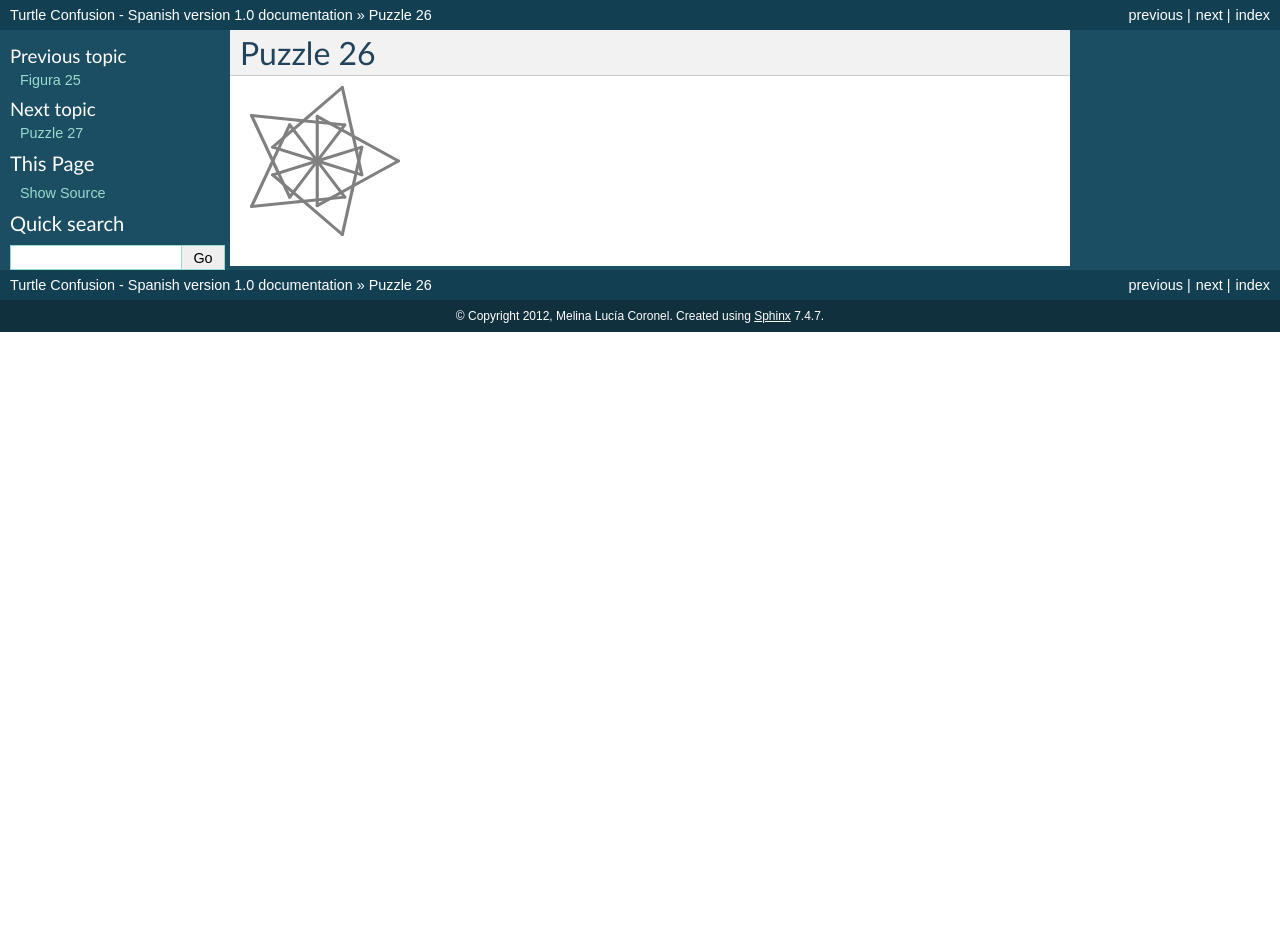
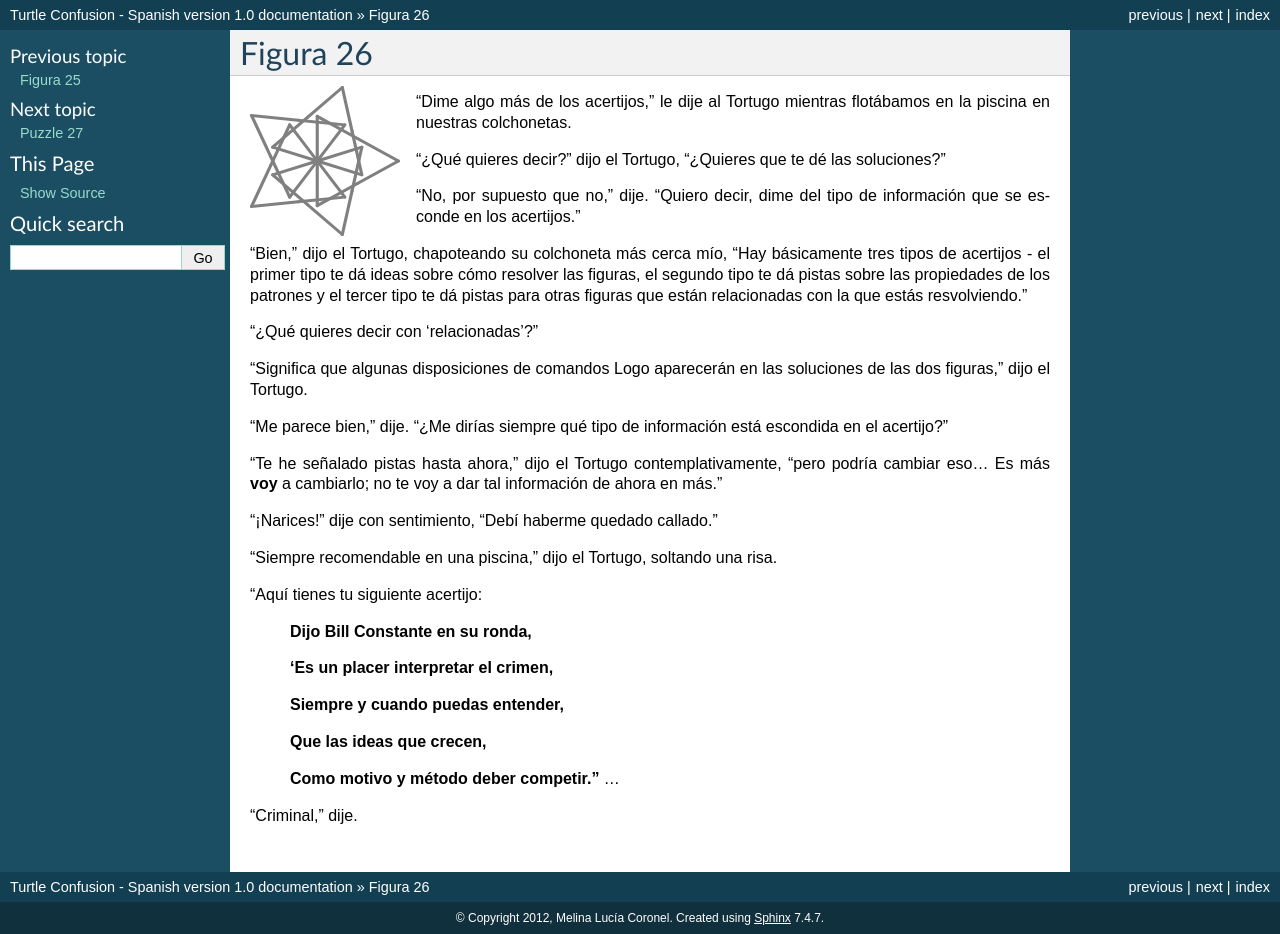
Before and after one commit to humitos/turtle-confusion-es, a Sphinx documentation site: the page built from docs/puzzle-26.rst, in a window 1280 px wide. Built offline with Sphinx 7.4.7, drawn with Linux system fonts in a browser that asks for light colours; before the commit the page ends 900 px from its top, so only the background shows below that.

Commit message:
Puzzle 26 finished

```diff
--- a/docs/puzzle-26.rst
+++ b/docs/puzzle-26.rst
@@ -1,4 +1,4 @@
-Puzzle 26
+Figura 26
 =========
 
 .. image:: _static/images/confusion-26.svg
@@ -7,3 +7,37 @@ Puzzle 26
    :scale: 50 %
    :alt: Puzzle 26
    :align: left
+
+"Dime algo más de los acertijos," le dije al Tortugo mientras flotábamos en la piscina en nuestras colchonetas.
+
+"¿Qué quieres decir?" dijo el Tortugo, "¿Quieres que te dé las soluciones?"
+
+"No, por supuesto que no," dije. "Quiero decir, dime del tipo de información que se esconde en los acertijos."
+
+"Bien," dijo el Tortugo, chapoteando su colchoneta más cerca mío, "Hay básicamente tres tipos de acertijos - el primer tipo te dá ideas sobre cómo resolver las figuras, el segundo tipo te dá pistas sobre las propiedades de los patrones y el tercer tipo te dá pistas para otras figuras que están relacionadas con la que estás resvolviendo."
+
+"¿Qué quieres decir con 'relacionadas'?"
+
+"Significa que algunas disposiciones de comandos Logo aparecerán en las soluciones de las dos figuras," dijo el Tortugo.
+
+"Me parece bien," dije. "¿Me dirías siempre qué tipo de información está escondida en el acertijo?"
+
+"Te he señalado pistas hasta ahora," dijo el Tortugo contemplativamente, "pero podría cambiar eso... Es más **voy** a cambiarlo; no te voy a dar tal información de ahora en más."
+
+"¡Narices!" dije con sentimiento, "Debí haberme quedado callado."
+
+"Siempre recomendable en una piscina," dijo el Tortugo, soltando una risa.
+
+"Aquí tienes tu siguiente acertijo:
+
+    **Dijo Bill Constante en su ronda,**
+
+    **'Es un placer interpretar el crimen,**
+
+    **Siempre y cuando puedas entender,**
+
+    **Que las ideas que crecen,**
+
+    **Como motivo y método deber competir."** ...
+
+"Criminal," dije.
```
